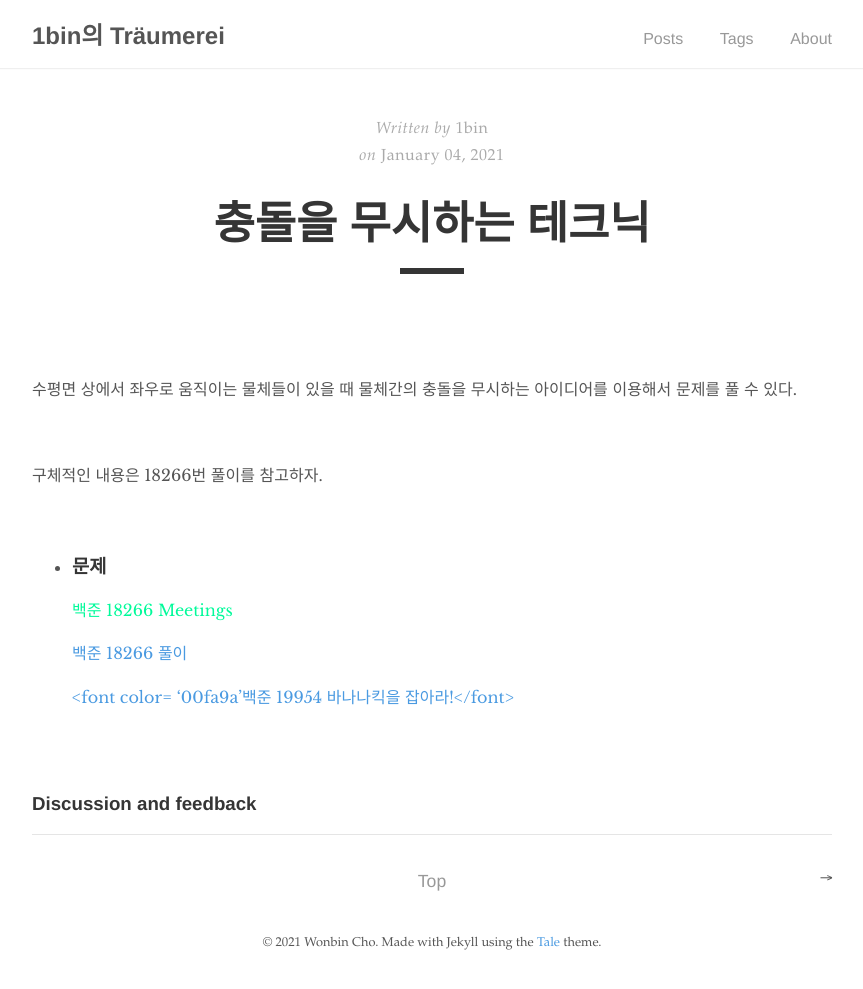
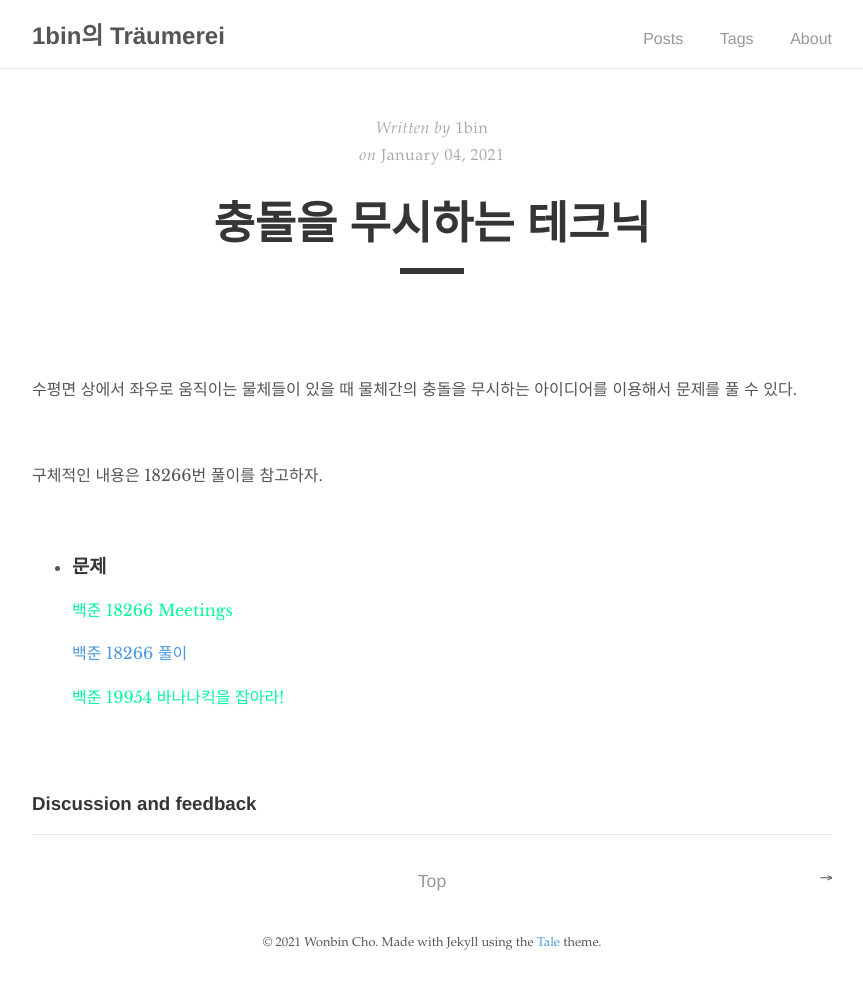
Before and after one commit to 1bin01/1bin01.github.io, a Jekyll site: the page built from _posts/2021-01-04-idea1.md, in a window 1280 px wide. Shown: the whole page, without its empty margins (208-1071 px from the left). Built offline with Jekyll 4.4.1, drawn with Linux system fonts in a browser that asks for light colours; comment, search, counter and statistics services are not loaded.

Commit message:
Update 2021-01-04-idea1.md

```diff
--- a/_posts/2021-01-04-idea1.md
+++ b/_posts/2021-01-04-idea1.md
@@ -20,4 +20,4 @@ tags: Technic PS
 
     [백준 18266 풀이](https://1bin01.github.io/2020-12-26/boj-18266)
 
-    [<font color= '00fa9a'백준 19954 바나나킥을 잡아라!</font>](https://www.acmicpc.net/problem/19954)
+    [<font color= '00fa9a'>백준 19954 바나나킥을 잡아라!</font>](https://www.acmicpc.net/problem/19954)
```
